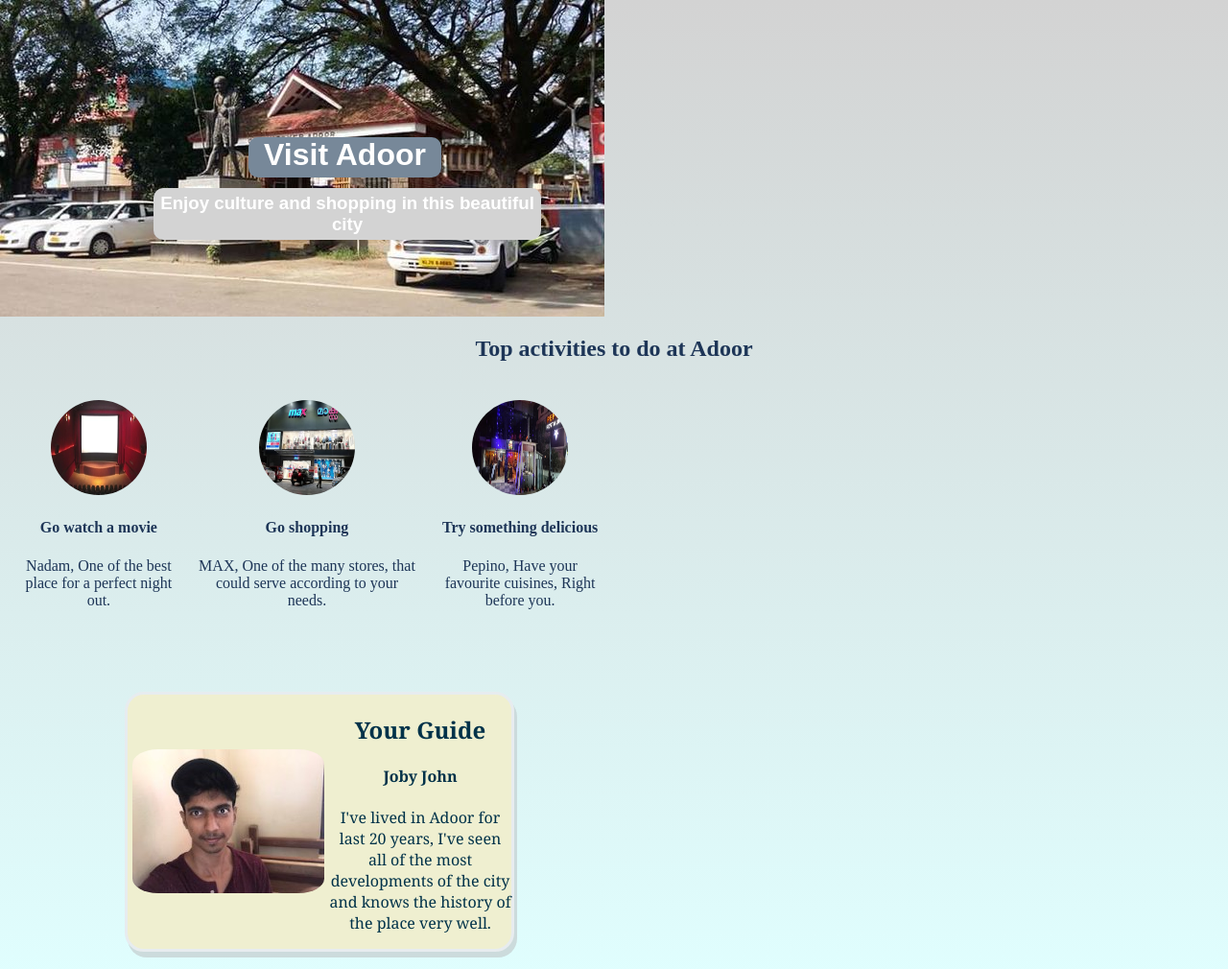
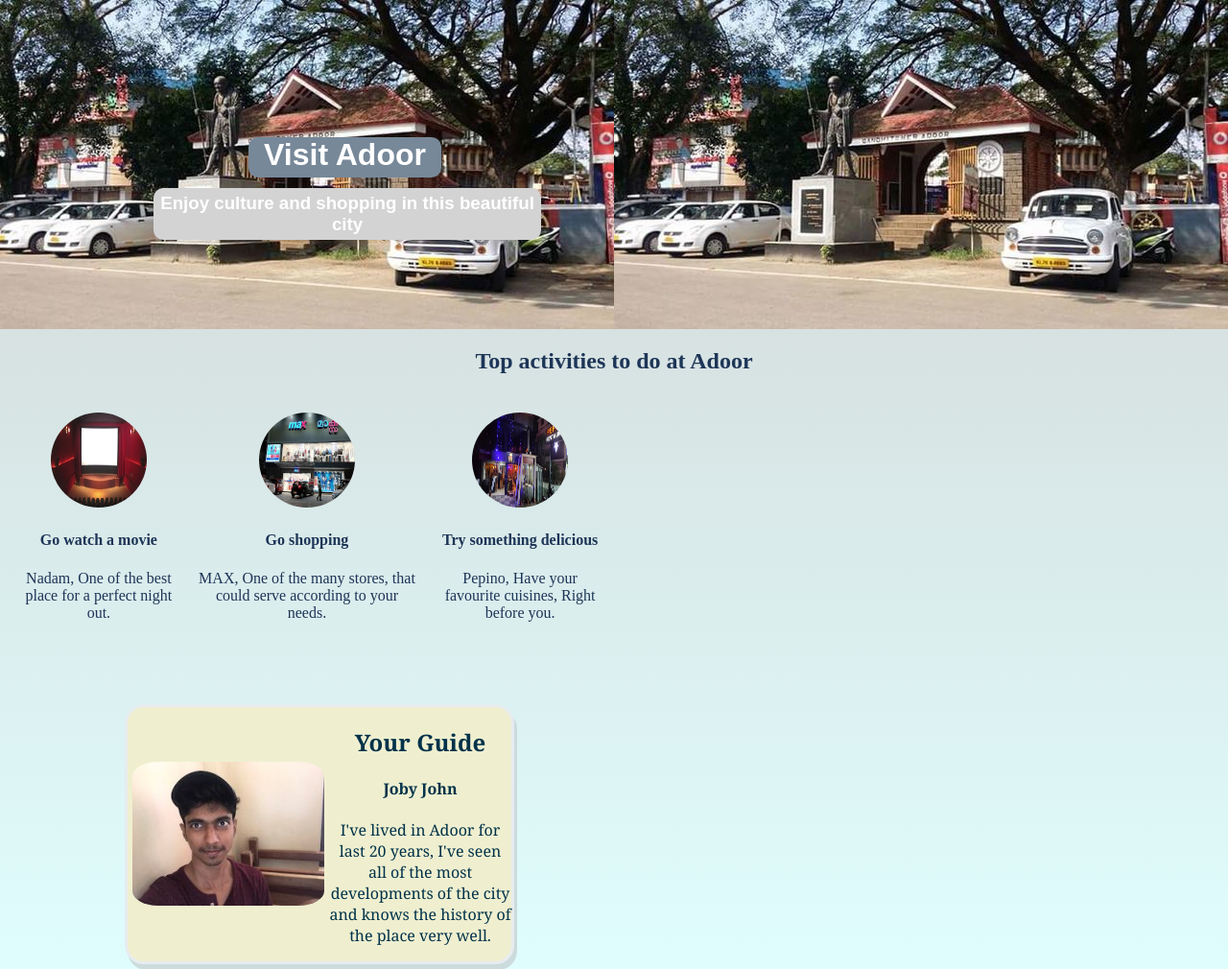
Before and after one commit to Joby-John/solo-project, a plain HTML site: page index.html in a window 1280 px wide. Shown: the top 1010 px of the page at 96% size. Drawn offline with Linux system fonts and the light colour scheme.

Commit message:
Update styles.css

```diff
--- a/styles.css
+++ b/styles.css
@@ -1,14 +1,16 @@
 body{
     margin: 0px;
     background-image: linear-gradient( lightgrey, lightcyan);
+    width: 100vw;
+    height : fit-content;
 }
 header{
     margin: 0;
     background: url("images/Adoor.jpg");
     align-items: center;
     color:aliceblue;
-    width: 630px;
-    height: 330px;
+    width: 100vw;
+    height: 343px;
 }
 h1{
     position: absolute;
```
